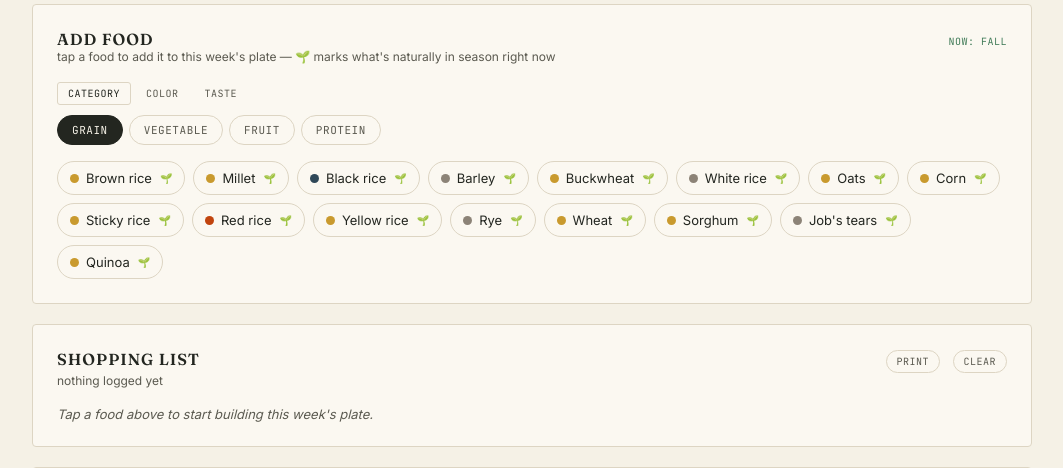
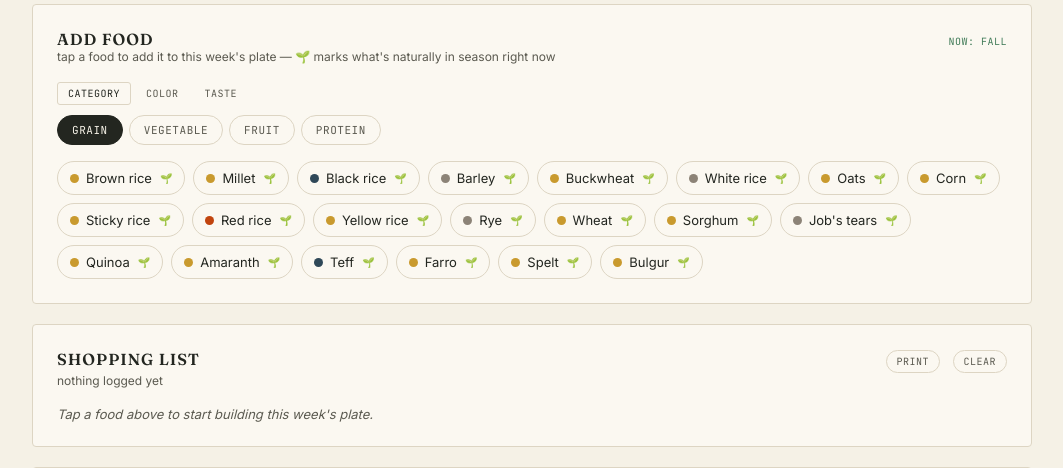
Before and after one commit to abc01013579/zhouyi-divination, a Flask app: page /balance-plate in a window 1280 px wide. Shown: the part 731-1199 px from the top of the page, without its empty margins (108-1171 px from the left). Run offline with Flask 3, Linux system fonts and the light colour scheme.

Commit message:
Add five more grains: Amaranth, Teff, Farro, Spelt, Bulgur
Grain was the one category short of a top-20 list (16 items).
Colors follow the nearest classical relative in the existing set
(wheat-family grains as earth/sweet, Teff as water for its dark
color, same convention Black rice already uses). Other categories
already meet or exceed 20 and are left as-is; more can be added the
same way, category by category, over time.

Co-Authored-By: Claude Sonnet 5 <noreply@anthropic.com>

```diff
--- a/templates/balance_plate.html
+++ b/templates/balance_plate.html
@@ -255,6 +255,11 @@ const FOODS = [
  {name:'Sorghum', cat:'Grain', color:'earth', taste:'sweet', nature:1, season:'all'},
  {name:"Job's tears", cat:'Grain', color:'metal', taste:'sweet', nature:-1, season:'all'},
  {name:'Quinoa', cat:'Grain', color:'earth', taste:'sweet', nature:0, season:'all'},
+ {name:'Amaranth', cat:'Grain', color:'earth', taste:'sweet', nature:0, season:'all'},
+ {name:'Teff', cat:'Grain', color:'water', taste:'sweet', nature:0, season:'all'},
+ {name:'Farro', cat:'Grain', color:'earth', taste:'sweet', nature:0, season:'all'},
+ {name:'Spelt', cat:'Grain', color:'earth', taste:'sweet', nature:0, season:'all'},
+ {name:'Bulgur', cat:'Grain', color:'earth', taste:'sweet', nature:0, season:'all'},
  // Vegetable
  {name:'Spinach', cat:'Vegetable', color:'wood', taste:'sweet', nature:-1, season:['spring','fall']},
  {name:'Broccoli', cat:'Vegetable', color:'wood', taste:'sweet', nature:0, season:['fall','winter','spring']},
```
